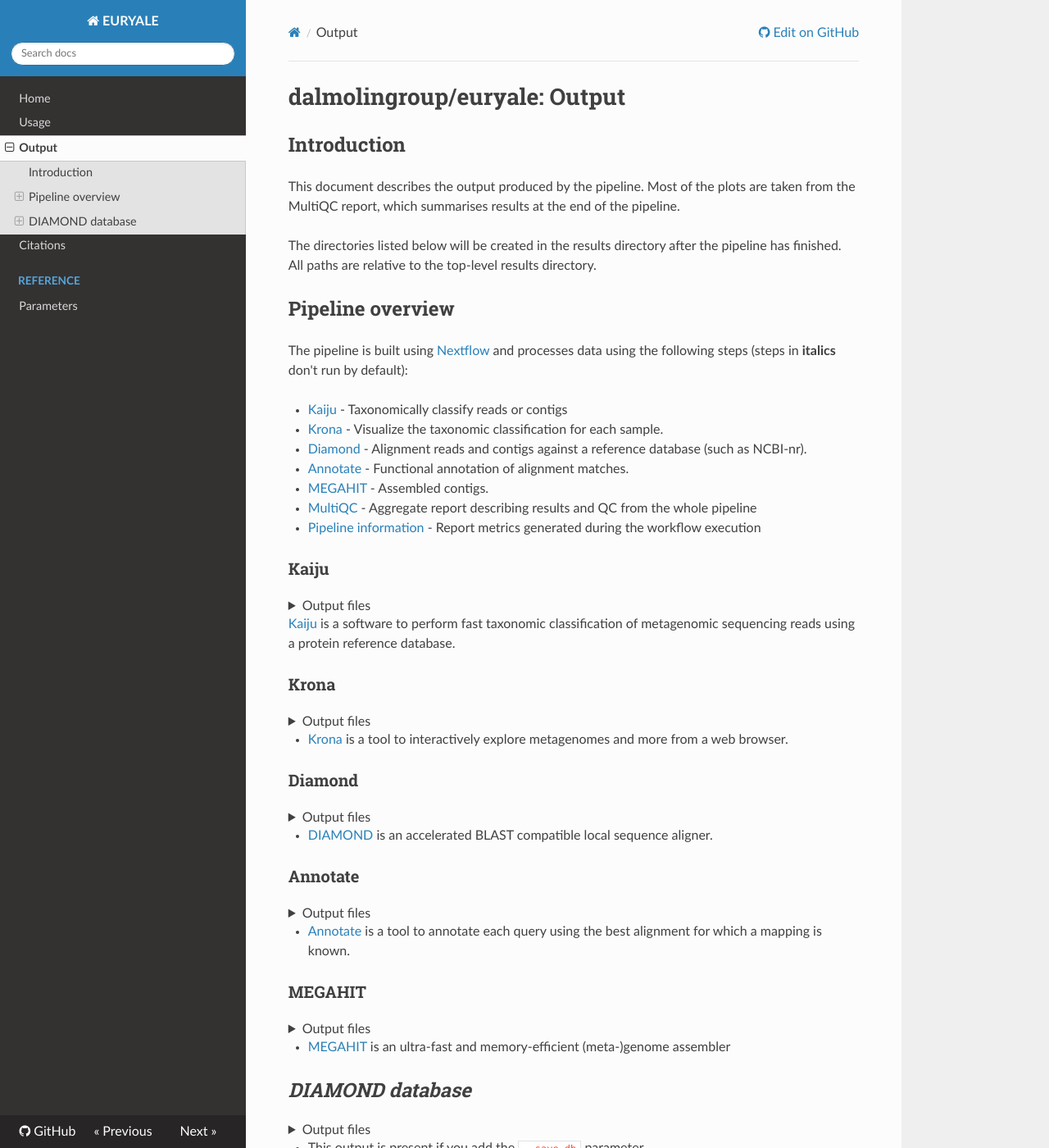
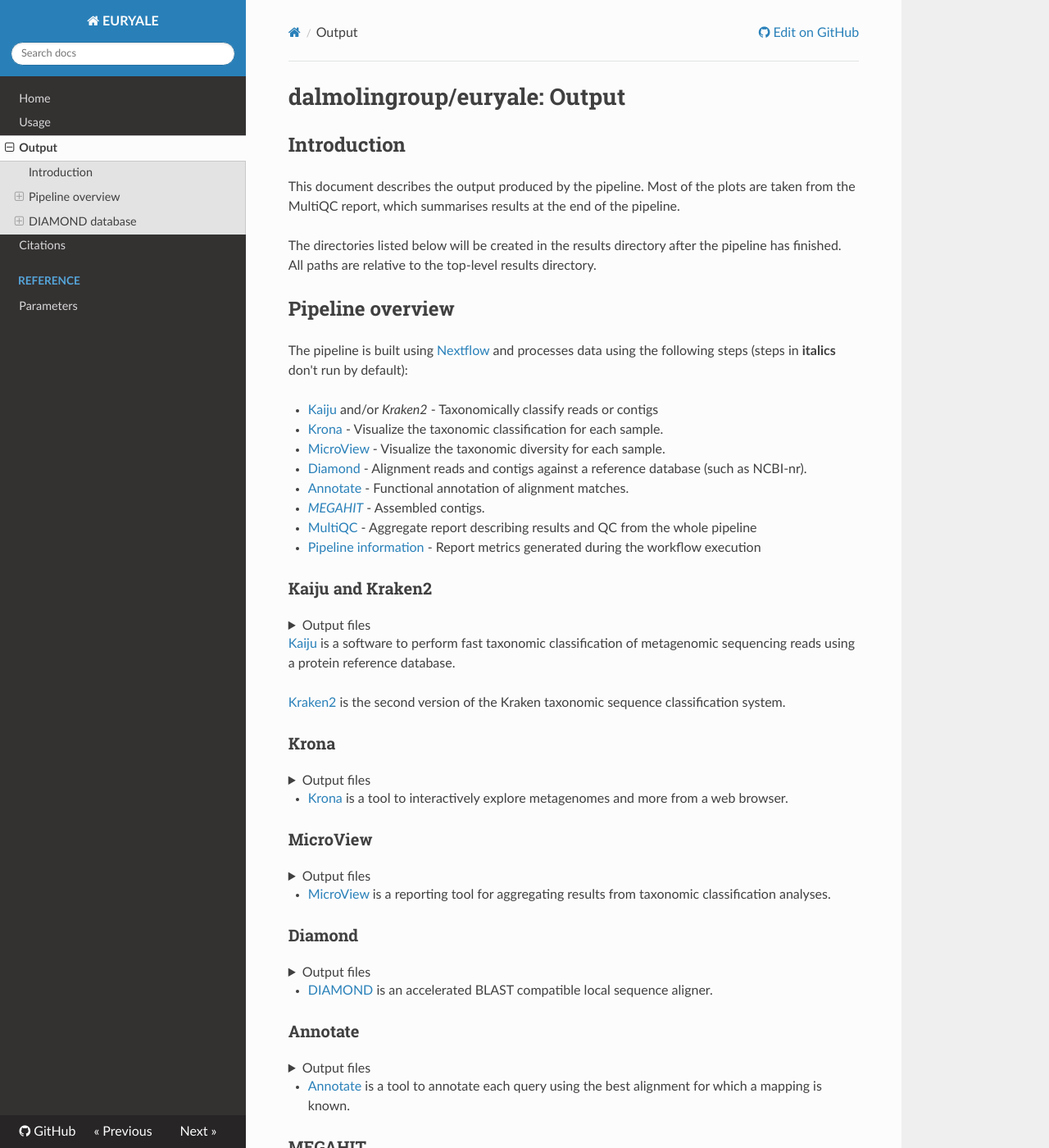
Before and after one commit to dalmolingroup/euryale, an MkDocs documentation site: the page built from docs/output.md, in a window 1280 px wide and 1400 px high. Shown: the whole window at 82% size. Built offline with MkDocs 1.6.1, drawn with Linux system fonts in a browser that asks for light colours; nearby versions of some CDN libraries.

Commit message:
docs: Add missing microview section

```diff
--- a/docs/output.md
+++ b/docs/output.md
@@ -6,27 +6,26 @@
 
 The directories listed below will be created in the results directory after the pipeline has finished. All paths are relative to the top-level results directory.
 
-<!-- TODO nf-core: Write this documentation describing your workflow's output -->
-
 ## Pipeline overview
 
 The pipeline is built using [Nextflow](https://www.nextflow.io/) and processes data using the following steps (steps in **italics** don't run by default):
 
-- [Kaiju](#kaiju) - Taxonomically classify reads or contigs
+- [Kaiju](#kaiju) and/or *Kraken2* - Taxonomically classify reads or contigs
 - [Krona](#krona) - Visualize the taxonomic classification for each sample.
+- [MicroView](#microview) - Visualize the taxonomic diversity for each sample.
 - [Diamond](#diamond) - Alignment reads and contigs against a reference database (such as NCBI-nr).
 - [Annotate](#annotate) - Functional annotation of alignment matches.
-- [MEGAHIT](#megahit) - Assembled contigs.
+- [*MEGAHIT*](#megahit) - Assembled contigs.
 - [MultiQC](#multiqc) - Aggregate report describing results and QC from the whole pipeline
 - [Pipeline information](#pipeline-information) - Report metrics generated during the workflow execution
 
-### Kaiju
+### Kaiju and Kraken2
 
 <details markdown="1">
 <summary>Output files</summary>
 
-- `taxonomy/`
-  - `${sample}.tsv`: Kaiju classification output.
+- `taxonomy/${sample}/`
+  - `${sample}.tsv`: Classification output.
   - `${sample}.txt`: Kaiju2Table TSV output.
 
 </details>
@@ -34,17 +33,32 @@
 [Kaiju](https://github.com/bioinformatics-centre/kaiju/) is a
 software to perform fast taxonomic classification of metagenomic sequencing reads using a protein reference database.
 
+[Kraken2](https://github.com/DerrickWood/kraken2) is the second version of the Kraken taxonomic sequence classification system.
+
 ### Krona
 
 <details markdown="1">
 <summary>Output files</summary>
 
-- `taxonomy/`
+- `taxonomy/${sample}/`
   - `${sample}.html`: Krona visualization for the sample.
 
 </details>
 
 - [Krona](https://github.com/marbl/Krona/) is a tool to interactively explore metagenomes and more from a web browser.
+
+### MicroView
+
+<details markdown="1">
+<summary>Output files</summary>
+
+- `taxonomy/microview/`
+  - `microview_report.html`: MicroView report for all samples.
+  - `microview_tables/`: Tables used for the MicroView visualizations.
+
+</details>
+
+- [MicroView](https://github.com/dalmolingroup/microview) is a reporting tool for aggregating results from taxonomic classification analyses.
 
 ### Diamond
 
```
